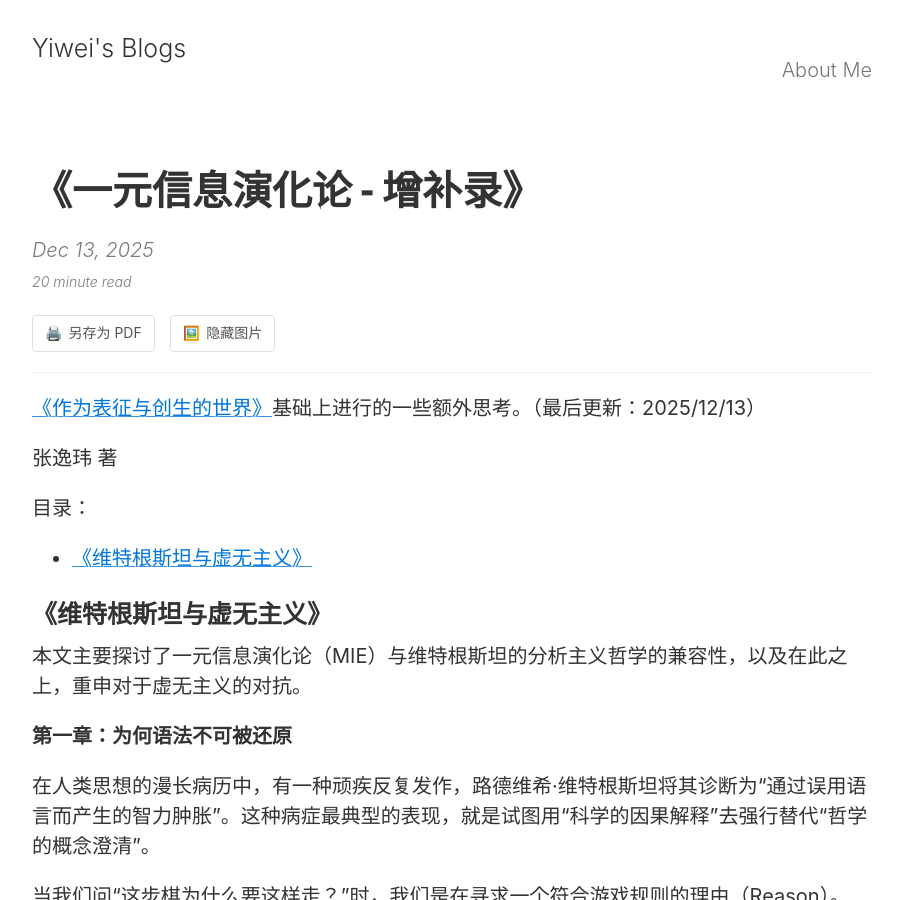
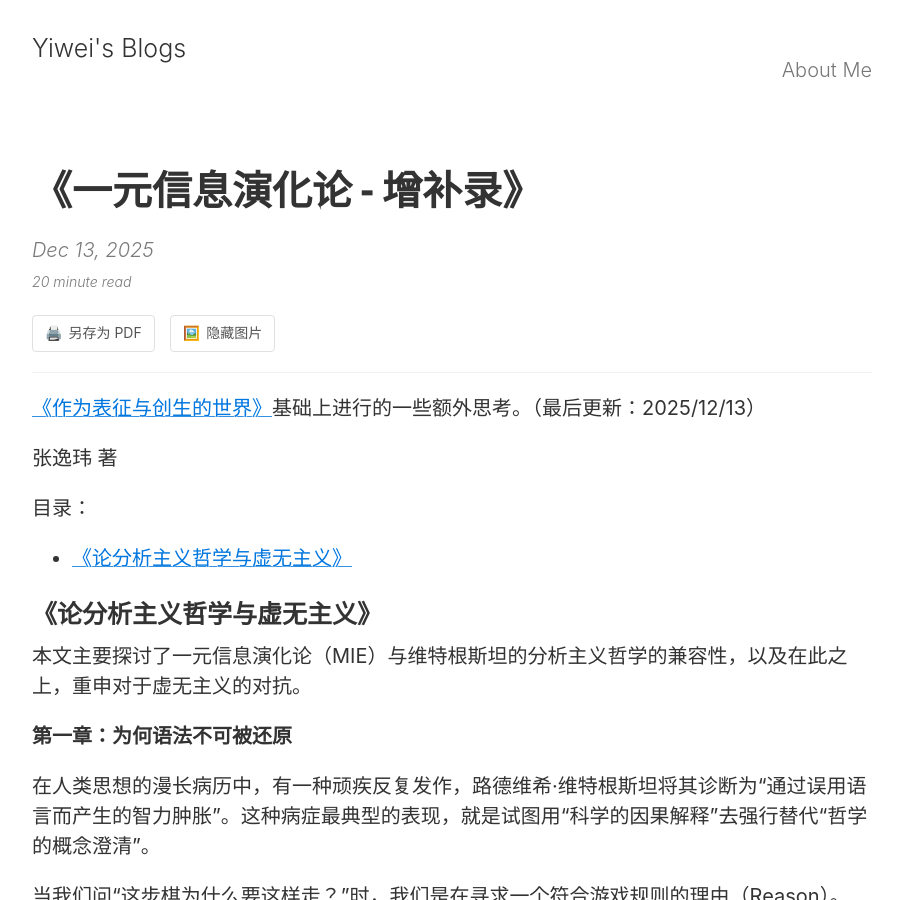
Before and after one commit to yubel667/yubel667.github.io, a Jekyll site: the page built from _posts/2025-12-13-mie-extra.md, in a window 1280 px wide and 900 px high. Shown: the whole window, without its empty margins (188-1091 px from the left). Built offline with Jekyll 4.4.1, drawn with Linux system fonts in a browser that asks for light colours.

Commit message:
update title

```diff
--- a/_posts/2025-12-13-mie-extra.md
+++ b/_posts/2025-12-13-mie-extra.md
@@ -15,7 +15,7 @@ minutes: 20
 * Any text here
 {:toc}
 
-### 《维特根斯坦与虚无主义》
+### 《论分析主义哲学与虚无主义》
 
 本文主要探讨了一元信息演化论（MIE）与维特根斯坦的分析主义哲学的兼容性，以及在此之上，重申对于虚无主义的对抗。
 
```
